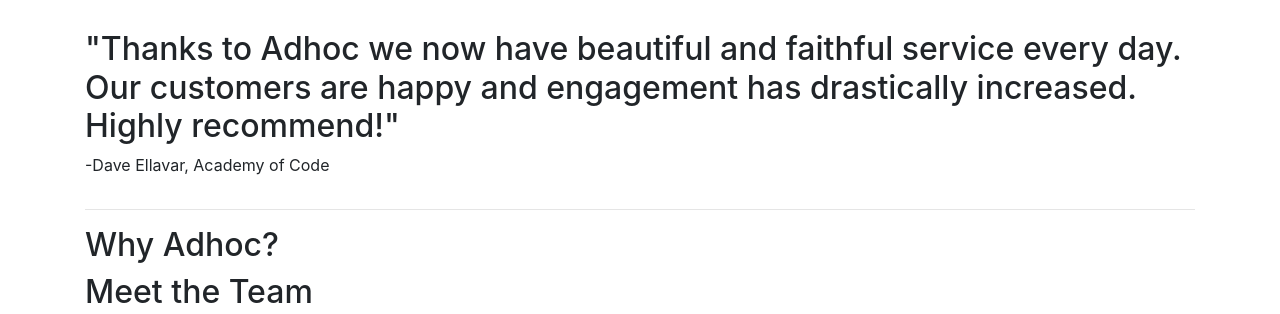
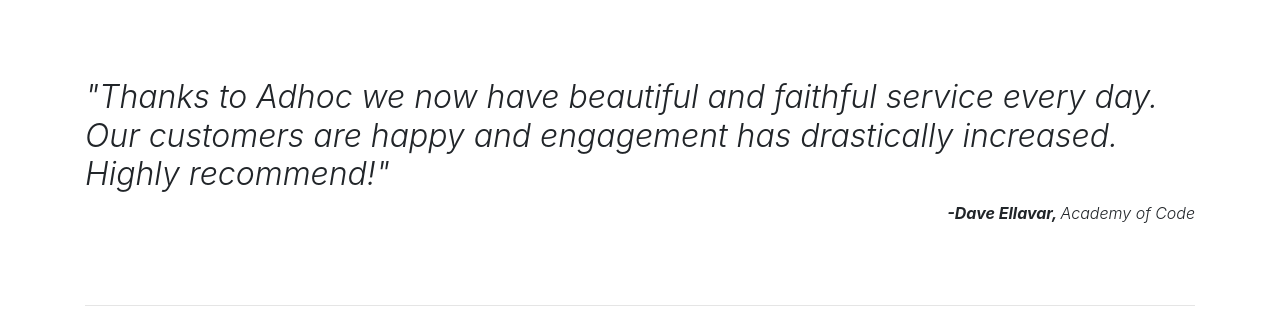
Before and after one commit to Jitgitbit/Adhoc, a plain HTML site: page index.html in a window 1280 px wide. Shown: the part 651-965 px from the top of the page. Drawn offline with nearby package versions, Linux system fonts and the light colour scheme.

Commit message:
styling the quote

```diff
--- a/index.html
+++ b/index.html
@@ -49,10 +49,10 @@
   <div class="container">
     <!-- Quote Section -->
     <div class="row">
-      <div class="col">
-        <h2>"Thanks to Adhoc we now have beautiful and faithful service every
+      <div class="col my-5">
+        <h2 class="font-italic font-weight-light">"Thanks to Adhoc we now have beautiful and faithful service every
           day. Our customers are happy and engagement has drastically increased. Highly recommend!"</h2>
-        <p>-Dave Ellavar, <span>Academy of Code</span></p>
+        <p class="text-right font-italic font-weight-bold">-Dave Ellavar, <span class="font-weight-light">Academy of Code</span></p>
       </div>
     </div>
     <hr>
@@ -60,7 +60,7 @@
     <!-- Why Adhoc? Text -->
     <div class="row">
       <div class="col">
-        <h2>Why Adhoc?</h2>
+        <h2 class="display-4 text-center">Why Adhoc?</h2>
       </div>
     </div>
 
```
